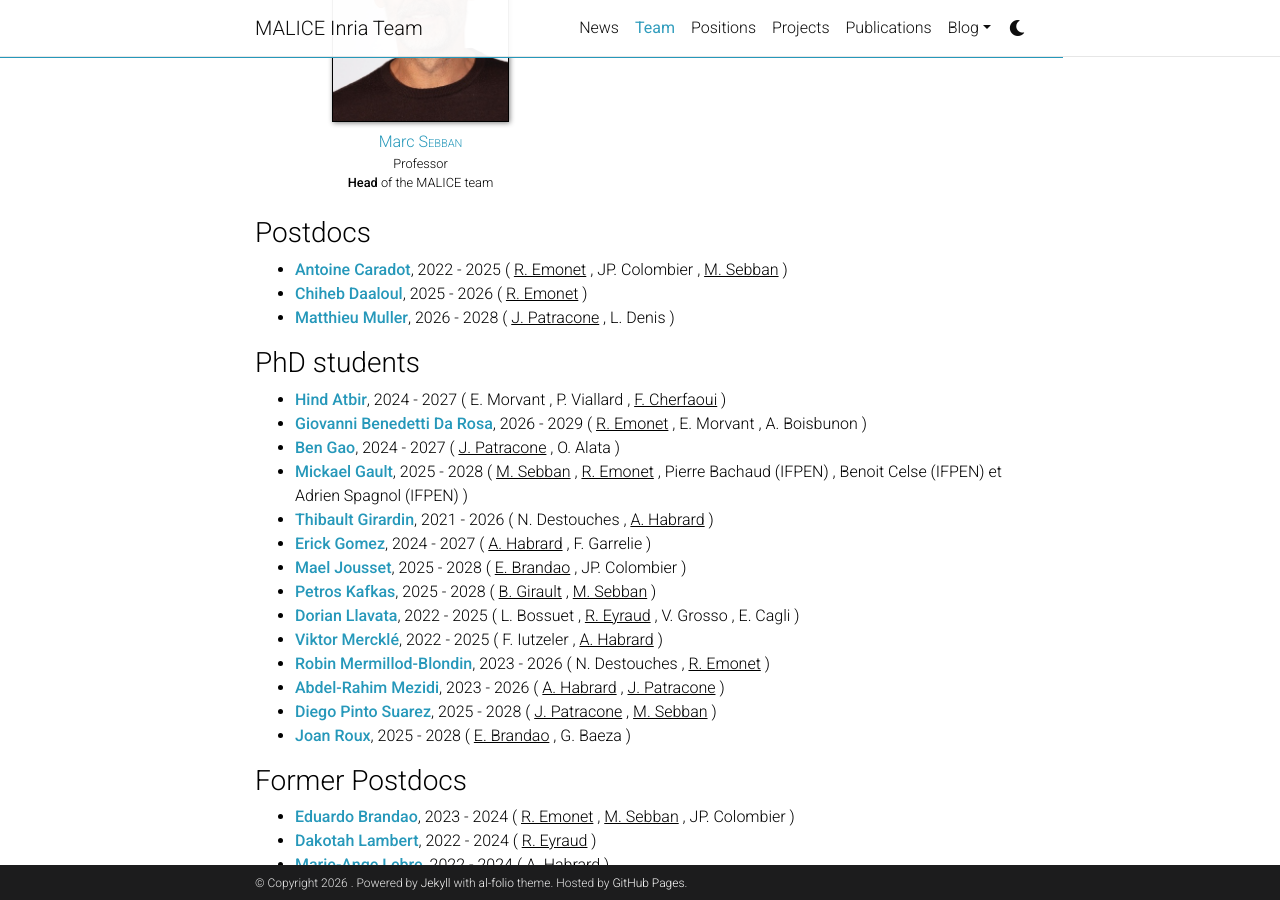
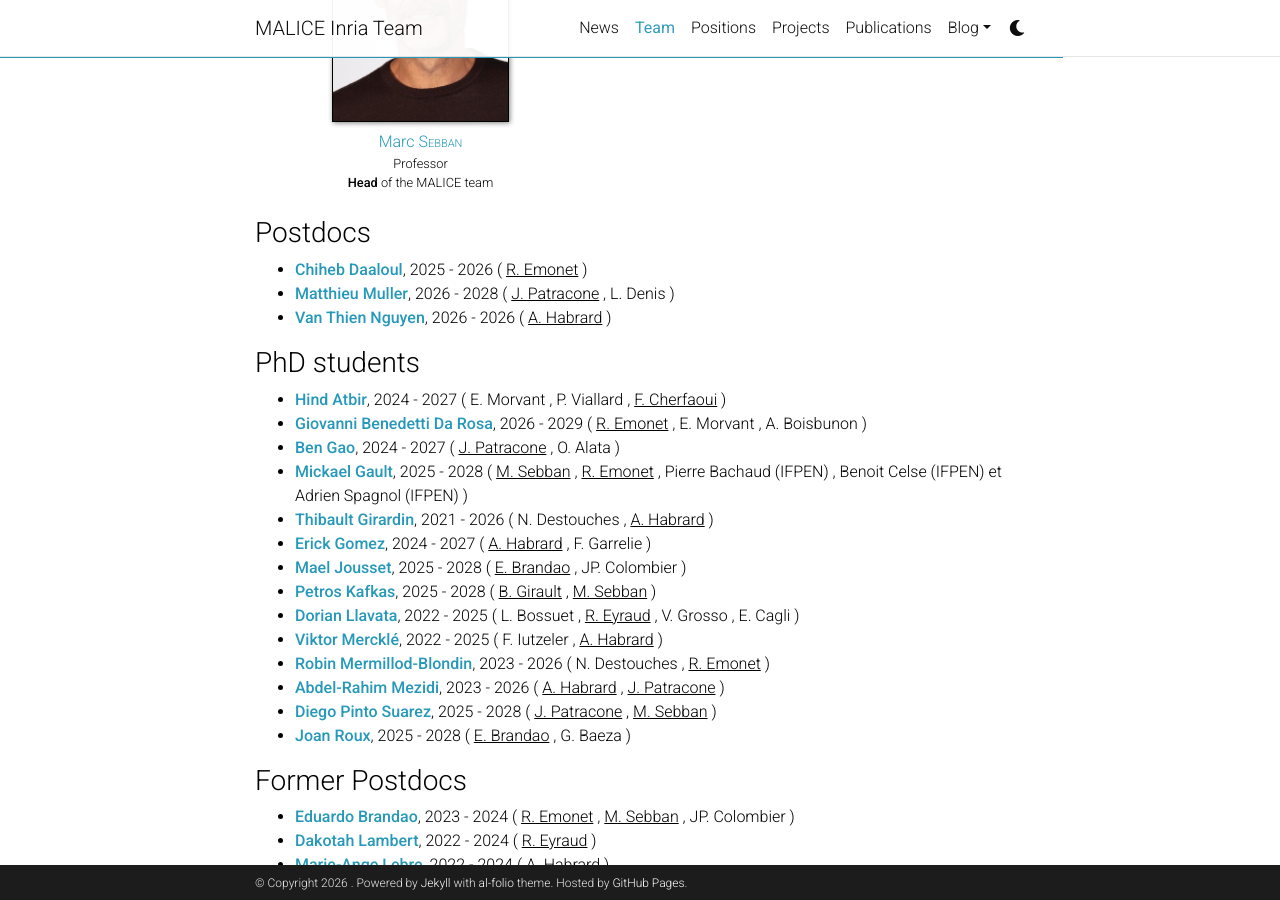
Before and after one commit to labhc-malice/labhc-malice.github.io, a Jekyll site: the page built from _pages/team.md, in a window 1280 px wide and 900 px high, scrolled down 1291 px. Built offline with Jekyll 4.4.1, drawn with Linux system fonts in a browser that asks for light colours; comment, search, counter and statistics services are not loaded; a style sheet for code colours, icons or effects is not loaded.

Commit message:
Postdoc VanThienNguyen

```diff
--- a/_data/postdocs.yml
+++ b/_data/postdocs.yml
@@ -1,9 +1,9 @@
-- firstname: Antoine
-  lastname: Caradot
+- firstname: Van Thien
+  lastname: Nguyen
   url:
-  supervisor: [R. Emonet , JP. Colombier, M. Sebban]
-  starting_date: 2022
-  end_date: 2025
+  supervisor: [A. Habrard]
+  starting_date: 2026
+  end_date: 2026
   team_thematic: True
 
 - firstname: Chiheb
```
